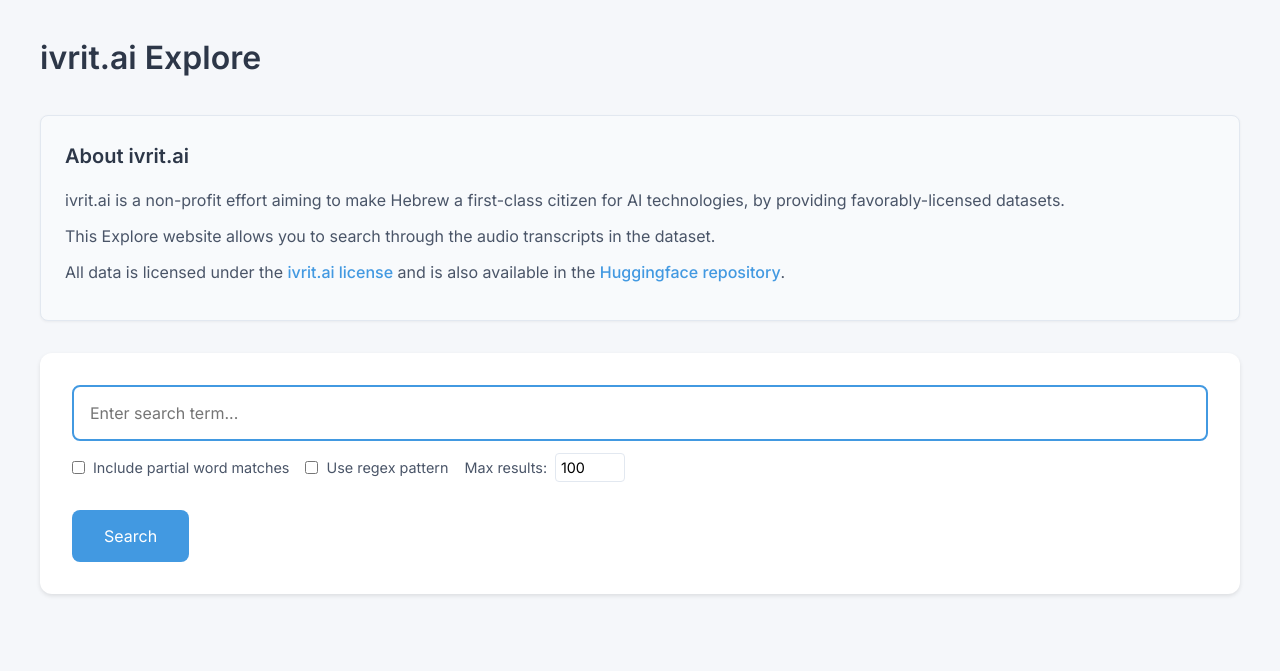
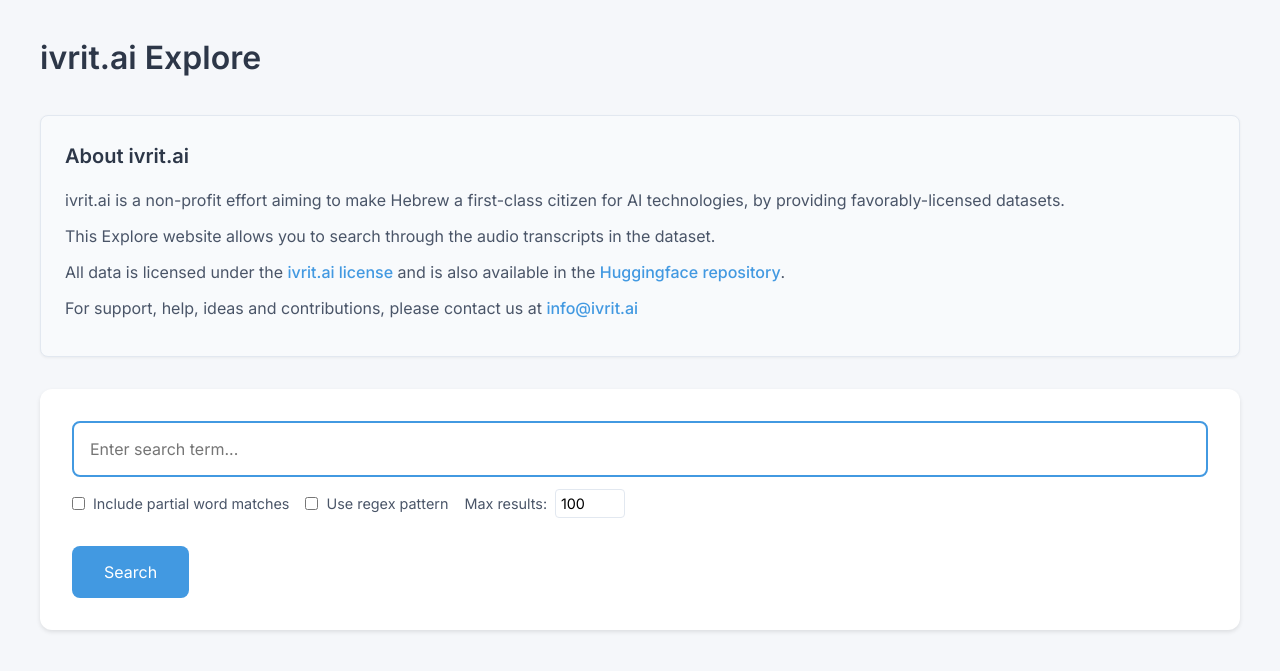
Before and after one commit to ofirgaash1/explore, a Flask app: page / in a window 1280 px wide. Shown: the top 671 px of the page. Run offline with Flask 3, Linux system fonts and the light colour scheme.

Commit message:
add favicon and mail in the homepage

```diff
--- a/app/templates/base.html
+++ b/app/templates/base.html
@@ -6,6 +6,7 @@
     <title>{% block title %}ivrit.ai Explore{% endblock %}</title>
     <link href="https://fonts.googleapis.com/css2?family=Inter:wght@400;500;600&family=Rubik:wght@400;500;600&display=swap" rel="stylesheet">
     <link rel="stylesheet" href="{{ url_for('static', filename='css/style.css') }}">
+    <link rel="icon" type="image/png" href="{{ url_for('static', filename='img/favicon.png') }}">
     {% block head %}{% endblock %}
 </head>
 <body>
--- a/app/templates/home.html
+++ b/app/templates/home.html
@@ -11,6 +11,7 @@
         <p>ivrit.ai is a non-profit effort aiming to make Hebrew a first-class citizen for AI technologies, by providing favorably-licensed datasets.</p>
         <p>This Explore website allows you to search through the audio transcripts in the dataset.</p>
         <p>All data is licensed under the <a href="https://www.ivrit.ai/en/the-license/" target="_blank">ivrit.ai license</a> and is also available in the <a href="https://huggingface.co/ivrit-ai" target="_blank">Huggingface repository</a>.</p>
+        <p>For support, help, ideas and contributions, please contact us at <a href="mailto:info@ivrit.ai">info@ivrit.ai</a></p>
     </div>
 
     <form action="{{ url_for('main.search') }}" method="GET" class="search-form">
```
Also changed, not shown: app/static/img/favicon.png (added).
